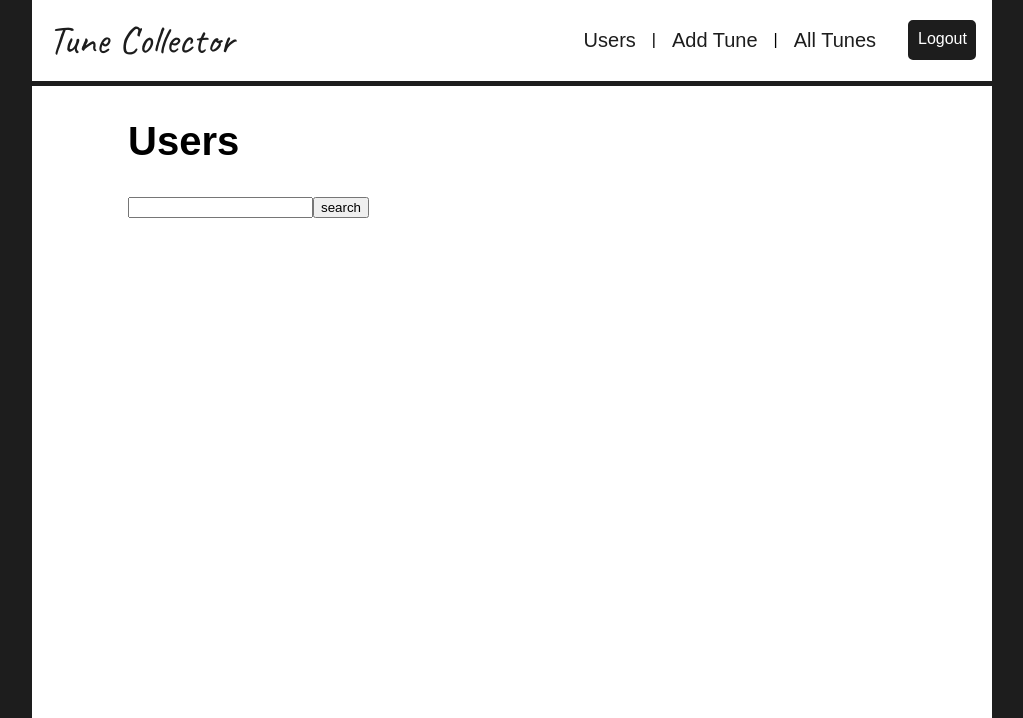
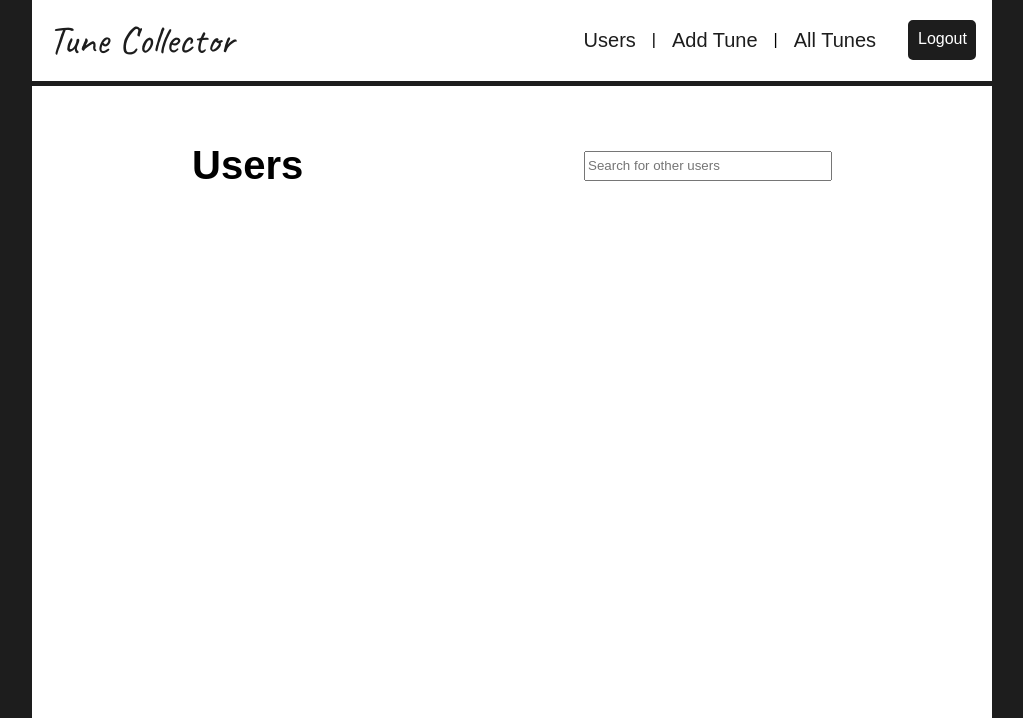
Before and after one commit to bcarpenter7/tune-collector-final, a Django app: page /account/users/ in a window 1280 px wide. Shown: the part 41-759 px from the top of the page, without its empty margins (128-1151 px from the left). Run offline with Django 4.2, Linux system fonts and the light colour scheme; the visitor is signed in with stand-in values (Sample User, id 1); data comes from the database, SQL or seed files in the repository.

Commit message:
changes to layout on users, users all

```diff
--- a/account/templates/account/detail.html
+++ b/account/templates/account/detail.html
@@ -31,7 +31,7 @@ function closeNav() {
   document.getElementById("hamDiv").style.width = "0%";
 }
 </script>
-
+<div id="indexDiv">
   <div id="userDetail">
     <a href="{% url 'account:index' %}"><img src="{% static 'imgs/arrow.svg' %}"></a>
     <h2>{{ user.username }}'s Tunes<br>
@@ -96,5 +96,5 @@ function closeNav() {
     </a>
     {% endfor %}
     <div id="space"></div>
-
+</div>
 {% endblock %}
--- a/account/templates/account/index.html
+++ b/account/templates/account/index.html
@@ -1,7 +1,10 @@
 {% extends 'base.html' %}
 {% block content %}
+<div id="indexDiv">
+  <div id="userSearchDiv">
     <h2 id="titleIndex">Users</h2>
-    <form action="{% url 'account:index' %}" method="POST">{% csrf_token %}<input type="text" name="username"><button type="submit">search</button></form>
+    <form id="searchForm" action="{% url 'account:index' %}" method="POST">{% csrf_token %}<input id="searchInput" type="text" name="username" placeholder="Search for other users"><button id="searchBtn" type="submit">search</button></form>
+  </div>
     {% for user in users %}
   <a href="{% url 'account:detail' user.pk %}">
     <div class="card">
@@ -13,4 +16,5 @@
   {% endfor %}
 
   <div id="space"></div>
+</div>
 {% endblock content %}
--- a/static/css/style.css
+++ b/static/css/style.css
@@ -865,3 +865,34 @@ padding: 1vmin 2vmin;
     gap: 3vmin;
     align-items: center;
 }
+
+
+
+
+/* USERS INDEX */
+
+#userSearchDiv {
+    display: flex;
+    align-items: center;
+    justify-content: space-between;
+}
+
+#searchInput {
+    width: 40vmin;
+    height: 5vmin;
+}
+
+#searchBtn {
+
+    display: none;
+}
+
+
+@media only screen and (min-width: 760px){
+    #searchInput {
+        width: 30vmin;
+        height: 3vmin;
+    }
+
+
+}
```
Lines whose indentation alone changed are shown as unchanged.
